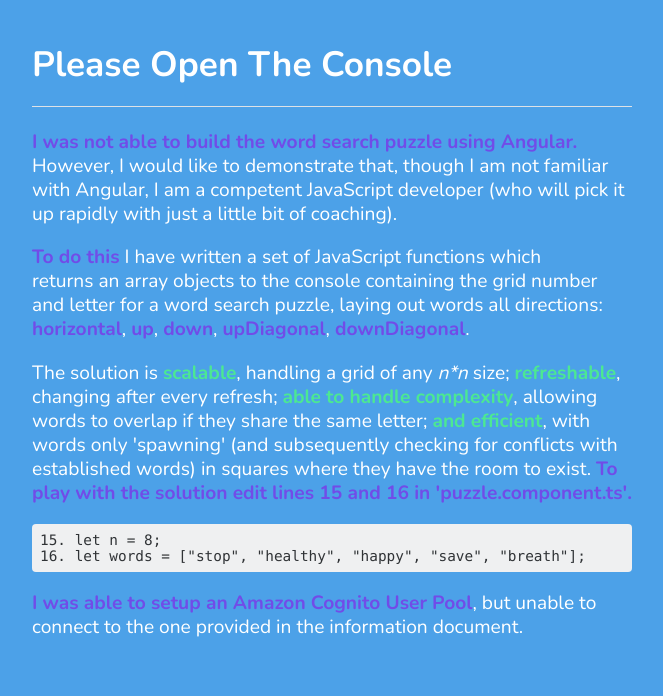
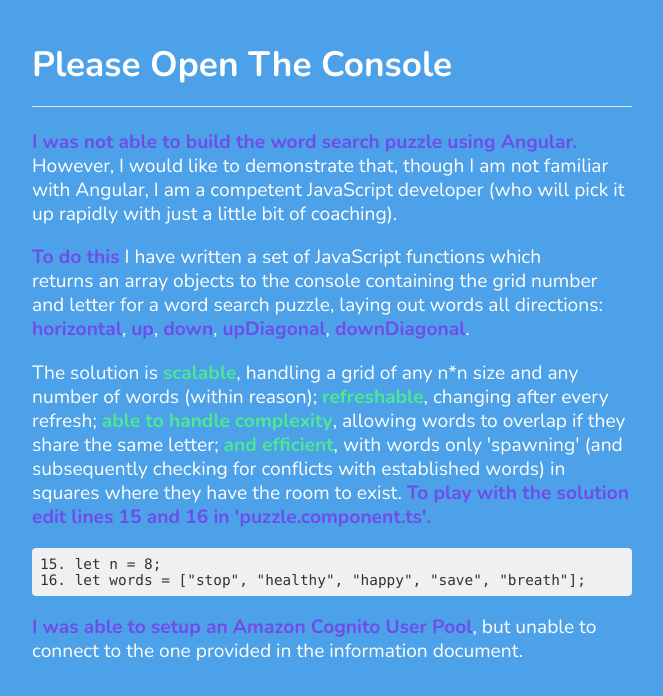
Before and after one commit to JoshInLisbon/wordPuzzle, an Angular app: page /puzzle in a window 1280 px wide. Shown: the top 696 px of the page, without its empty margins (308-971 px from the left). Built offline with nearby package versions, Linux system fonts and the light colour scheme.

Commit message:
text change

```diff
--- a/src/app/puzzle/puzzle.component.html
+++ b/src/app/puzzle/puzzle.component.html
@@ -13,7 +13,7 @@
         <strong>down</strong>, <strong>upDiagonal</strong>, <strong>downDiagonal</strong>.
     </p>
     <p>
-        The solution is <strong class="green">scalable</strong>, handling a grid of any <i>n*n</i> size;
+        The solution is <strong class="green">scalable</strong>, handling a grid of any n*n size and any number of words (within reason);
         <strong class="green">refreshable</strong>, changing after every refresh;
         <strong class="green">able to handle complexity</strong>, allowing words to overlap if they share the same letter;
         <strong class="green">and efficient</strong>, with words only 'spawning' (and subsequently checking for
```
